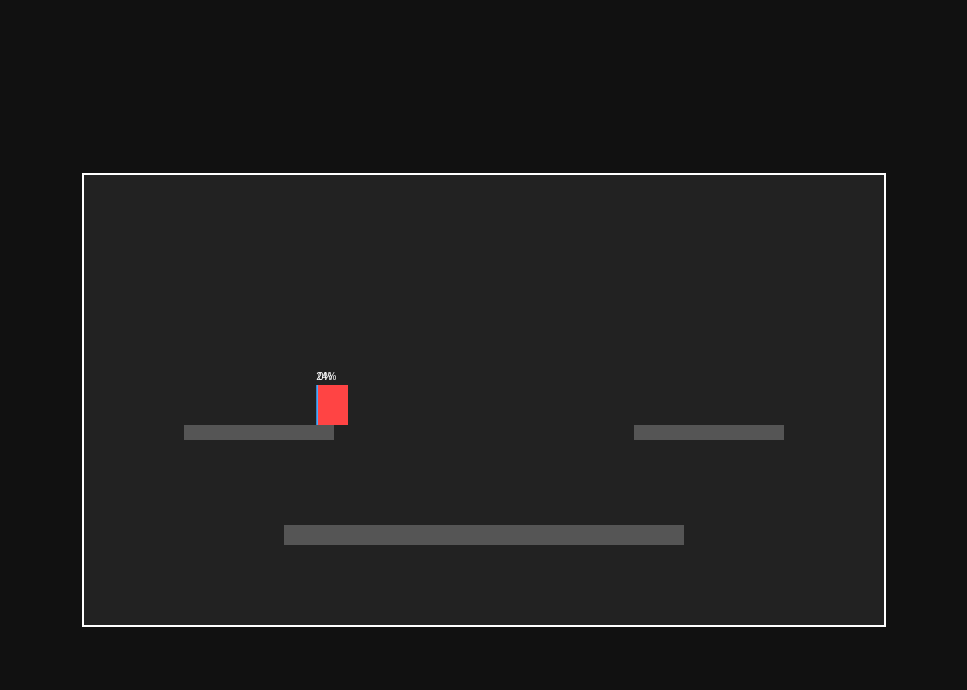
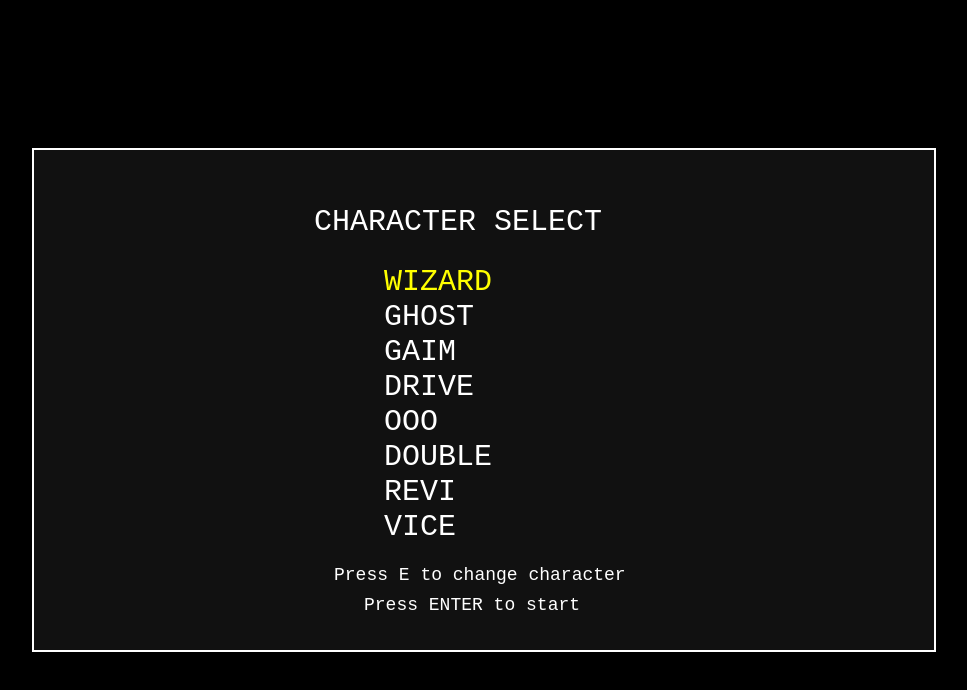
Before and after one commit to lad517707-hub/School-hh, a plain HTML site: page index.html in a window 1280 px wide. Shown: the whole page, without its empty margins (156-1123 px from the left). Drawn offline with Linux system fonts and the light colour scheme.

Commit message:
Update index.html

```diff
--- a/index.html
+++ b/index.html
@@ -1,26 +1,26 @@
 <!DOCTYPE html>
-<html lang="en">
+<html>
 <head>
 <meta charset="UTF-8">
-<title>Mini Smash Game</title>
+<title>Kamen Rider Smash</title>
 <style>
   body {
     margin: 0;
-    background: #111;
+    background: #000;
     display: flex;
     justify-content: center;
     align-items: center;
     height: 100vh;
   }
   canvas {
-    background: #222;
+    background: #111;
     border: 2px solid white;
   }
 </style>
 </head>
 <body>
 
-<canvas id="game" width="800" height="450"></canvas>
+<canvas id="game" width="900" height="500"></canvas>
 
 <script>
 const canvas = document.getElementById("game");
@@ -30,40 +30,61 @@ const keys = {};
 addEventListener("keydown", e => keys[e.key.toLowerCase()] = true);
 addEventListener("keyup", e => keys[e.key.toLowerCase()] = false);
 
-const gravity = 0.6;
-const friction = 0.8;
+/* =====================
+   GAME STATES
+===================== */
+const SELECT = 0;
+const PLAY = 1;
+let gameState = SELECT;
+
+/* =====================
+   CHARACTERS
+===================== */
+const characters = [
+  { name: "WIZARD", color: "#c33", speed: 4, power: 8 },
+  { name: "GHOST", color: "#ddd", speed: 5, power: 6 },
+  { name: "GAIM", color: "#fa3", speed: 4, power: 7 },
+  { name: "DRIVE", color: "#f00", speed: 6, power: 5 },
+  { name: "OOO", color: "#ff0", speed: 4, power: 8 },
+  { name: "DOUBLE", color: "#0f0", speed: 4, power: 7 },
+  { name: "REVI", color: "#4af", speed: 5, power: 6 },
+  { name: "VICE", color: "#a4f", speed: 5, power: 6 }
+];
+
+let selected = 0;
+
+/* =====================
+   FIGHTER
+===================== */
+function Fighter(x, char) {
+  return {
+    x, y: 100,
+    w: 40, h: 50,
+    vx: 0, vy: 0,
+    onGround: false,
+    percent: 0,
+    facing: 1,
+    char
+  };
+}
+
+let player, enemy;
 
 /* =====================
    PLATFORM
 ===================== */
 const platforms = [
-  { x: 200, y: 350, w: 400, h: 20 },
-  { x: 100, y: 250, w: 150, h: 15 },
-  { x: 550, y: 250, w: 150, h: 15 }
+  { x: 200, y: 380, w: 500, h: 20 },
+  { x: 100, y: 280, w: 180, h: 15 },
+  { x: 620, y: 280, w: 180, h: 15 }
 ];
 
-/* =====================
-   PLAYER
-===================== */
-function Fighter(x, color) {
-  return {
-    x, y: 50,
-    w: 30, h: 40,
-    vx: 0, vy: 0,
-    onGround: false,
-    percent: 0,
-    color,
-    facing: 1
-  };
-}
-
-const player = Fighter(300, "#4af");
-const enemy  = Fighter(500, "#f44");
+const gravity = 0.6;
 
 /* =====================
    COLLISION
 ===================== */
-function rectsCollide(a, b) {
+function hit(a, b) {
   return (
     a.x < b.x + b.w &&
     a.x + a.w > b.x &&
@@ -76,27 +97,26 @@ function rectsCollide(a, b) {
    ATTACK
 ===================== */
 function attack(attacker, target) {
-  const hitbox = {
+  const box = {
     x: attacker.x + attacker.facing * attacker.w,
-    y: attacker.y + 10,
-    w: 20,
+    y: attacker.y + 15,
+    w: 25,
     h: 20
   };
-
-  if (rectsCollide(hitbox, target)) {
-    target.percent += 8;
-    target.vx = attacker.facing * (4 + target.percent * 0.05);
-    target.vy = -5;
+  if (hit(box, target)) {
+    target.percent += attacker.char.power;
+    target.vx = attacker.facing * (4 + target.percent * 0.04);
+    target.vy = -6;
   }
 }
 
 /* =====================
-   UPDATE
+   UPDATE FIGHTER
 ===================== */
-function updateFighter(f, controls) {
-  if (controls) {
-    if (keys.a) { f.vx = -4; f.facing = -1; }
-    if (keys.d) { f.vx =  4; f.facing =  1; }
+function updateFighter(f, control) {
+  if (control) {
+    if (keys.a) { f.vx = -f.char.speed; f.facing = -1; }
+    if (keys.d) { f.vx =  f.char.speed; f.facing = 1; }
     if (keys.w && f.onGround) {
       f.vy = -12;
       f.onGround = false;
@@ -107,21 +127,20 @@ function updateFighter(f, controls) {
   f.vy += gravity;
   f.x += f.vx;
   f.y += f.vy;
-  f.vx *= friction;
+  f.vx *= 0.8;
 
   f.onGround = false;
   platforms.forEach(p => {
-    if (rectsCollide(f, p) && f.vy >= 0) {
+    if (hit(f, p) && f.vy >= 0) {
       f.y = p.y - f.h;
       f.vy = 0;
       f.onGround = true;
     }
   });
 
-  // Ring out
   if (f.y > canvas.height + 200) {
+    f.y = 0;
     f.x = Math.random() * 400 + 200;
-    f.y = 0;
     f.percent = 0;
     f.vx = f.vy = 0;
   }
@@ -131,9 +150,9 @@ function updateFighter(f, controls) {
    ENEMY AI
 ===================== */
 function enemyAI() {
-  if (enemy.x < player.x - 10) { enemy.vx = 2; enemy.facing = 1; }
-  if (enemy.x > player.x + 10) { enemy.vx = -2; enemy.facing = -1; }
-  if (Math.random() < 0.01 && enemy.onGround) enemy.vy = -10;
+  if (enemy.x < player.x) enemy.vx = 2;
+  if (enemy.x > player.x) enemy.vx = -2;
+  if (Math.random() < 0.01 && enemy.onGround) enemy.vy = -11;
   if (Math.abs(enemy.x - player.x) < 50) attack(enemy, player);
 }
 
@@ -141,35 +160,72 @@ function enemyAI() {
    DRAW
 ===================== */
 function drawFighter(f) {
-  ctx.fillStyle = f.color;
+  ctx.fillStyle = f.char.color;
   ctx.fillRect(f.x, f.y, f.w, f.h);
+  ctx.fillStyle = "black";
+  ctx.fillText(f.char.name[0], f.x + 14, f.y + 32);
   ctx.fillStyle = "white";
   ctx.fillText(Math.floor(f.percent) + "%", f.x, f.y - 5);
 }
 
-function draw() {
-  ctx.clearRect(0, 0, canvas.width, canvas.height);
+/* =====================
+   SELECT SCREEN
+===================== */
+function drawSelect() {
+  ctx.fillStyle = "white";
+  ctx.font = "30px monospace";
+  ctx.fillText("CHARACTER SELECT", 280, 80);
 
-  ctx.fillStyle = "#555";
-  platforms.forEach(p => ctx.fillRect(p.x, p.y, p.w, p.h));
+  characters.forEach((c, i) => {
+    ctx.fillStyle = i === selected ? "yellow" : "white";
+    ctx.fillText(c.name, 350, 140 + i * 35);
+  });
 
-  drawFighter(player);
-  drawFighter(enemy);
+  ctx.font = "18px monospace";
+  ctx.fillText("Press E to change character", 300, 430);
+  ctx.fillText("Press ENTER to start", 330, 460);
 }
+
+/* =====================
+   INPUT
+===================== */
+addEventListener("keydown", e => {
+  if (gameState === SELECT) {
+    if (e.key.toLowerCase() === "e") {
+      selected = (selected + 1) % characters.length;
+    }
+    if (e.key === "Enter") {
+      player = Fighter(300, characters[selected]);
+      enemy = Fighter(520, characters[Math.floor(Math.random() * characters.length)]);
+      gameState = PLAY;
+    }
+  }
+});
 
 /* =====================
    LOOP
 ===================== */
 function loop() {
-  updateFighter(player, true);
-  enemyAI();
-  updateFighter(enemy, false);
-  draw();
+  ctx.clearRect(0, 0, canvas.width, canvas.height);
+
+  if (gameState === SELECT) {
+    drawSelect();
+  } else {
+    platforms.forEach(p => {
+      ctx.fillStyle = "#555";
+      ctx.fillRect(p.x, p.y, p.w, p.h);
+    });
+    updateFighter(player, true);
+    enemyAI();
+    updateFighter(enemy, false);
+    drawFighter(player);
+    drawFighter(enemy);
+  }
+
   requestAnimationFrame(loop);
 }
 
 loop();
 </script>
-
 </body>
 </html>
```
